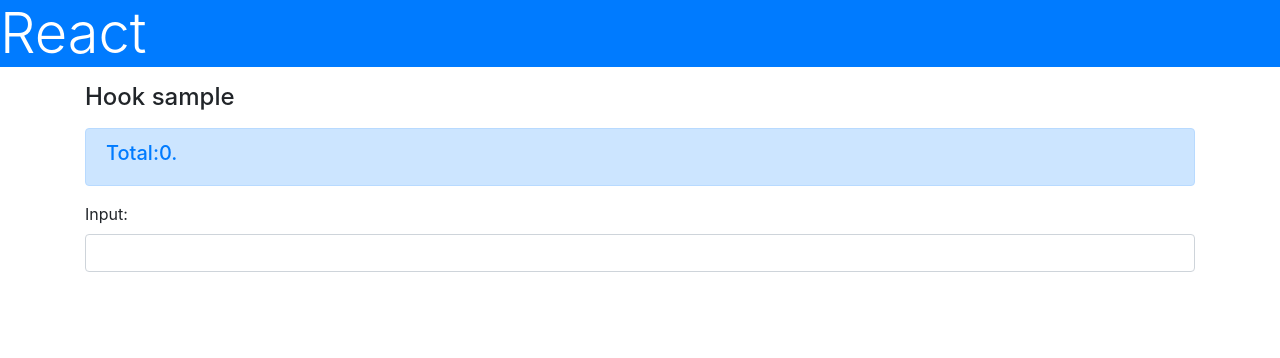
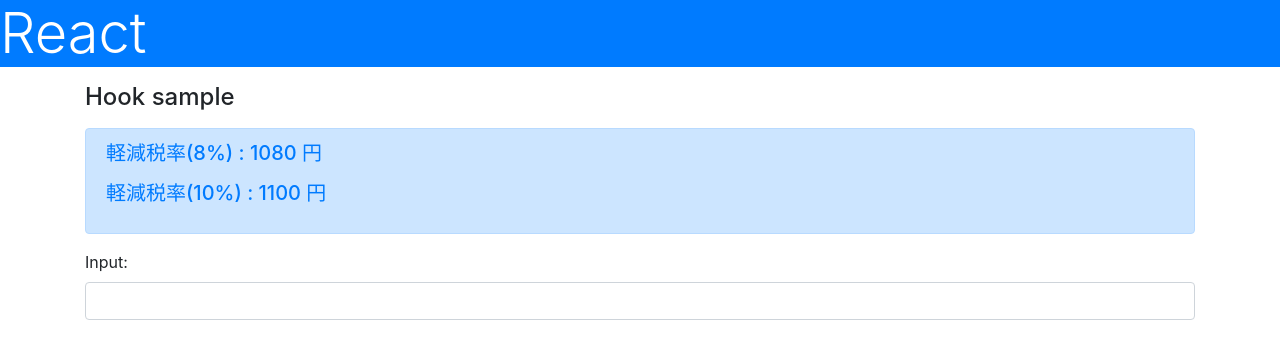
Before and after one commit to oku3san/react-and-nextjs-tutorial-react, a React (Create React App) app: page / in a window 1280 px wide. Shown: the top 358 px of the page. Built offline with nearby package versions, Linux system fonts and the light colour scheme.

Commit message:
4-3 side-effect deps

```diff
--- a/src/App.tsx
+++ b/src/App.tsx
@@ -13,19 +13,31 @@
 
 const App = (props: any) => {
 
-  const [val, setVal] = useState(0)
-  const [msg, setMsg] = useState('set a number...')
+  const [val, setVal] = useState(1000)
+  const [tax1, setTax1] = useState(0)
+  const [tax2, setTax2] = useState(0)
+  const [msg, setMsg] = useState('set a price...')
 
   const doChange = (event: any) => {
     setVal(event.target.value)
   }
 
   useEffect(() => {
-    let total = 0
-    for (let i = 0; i <= val; i++) {
-      total += i
-    }
-    setMsg("Total:" + total + ".")
+    let res: any = (
+      <>
+        <p>軽減税率(8%) : {tax1} 円</p>
+        <p>軽減税率(10%) : {tax2} 円</p>
+      </>
+    )
+    setMsg(res)
+  }, [tax1, tax2])
+
+  useEffect(() => {
+    setTax1(Math.floor(val * 1.08))
+  })
+
+  useEffect(() => {
+    setTax2(Math.floor(val * 1.1))
   })
 
   return (
```
